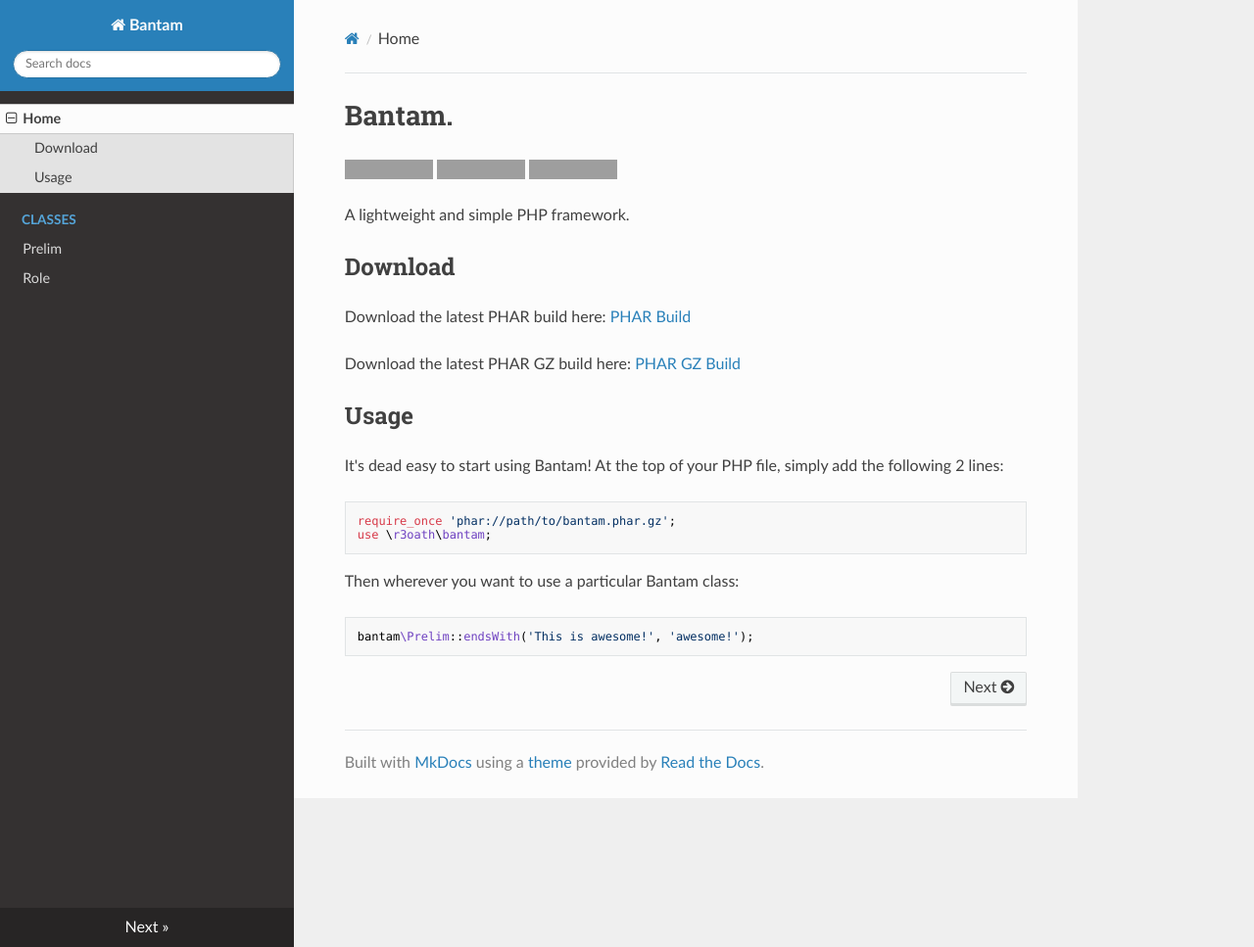
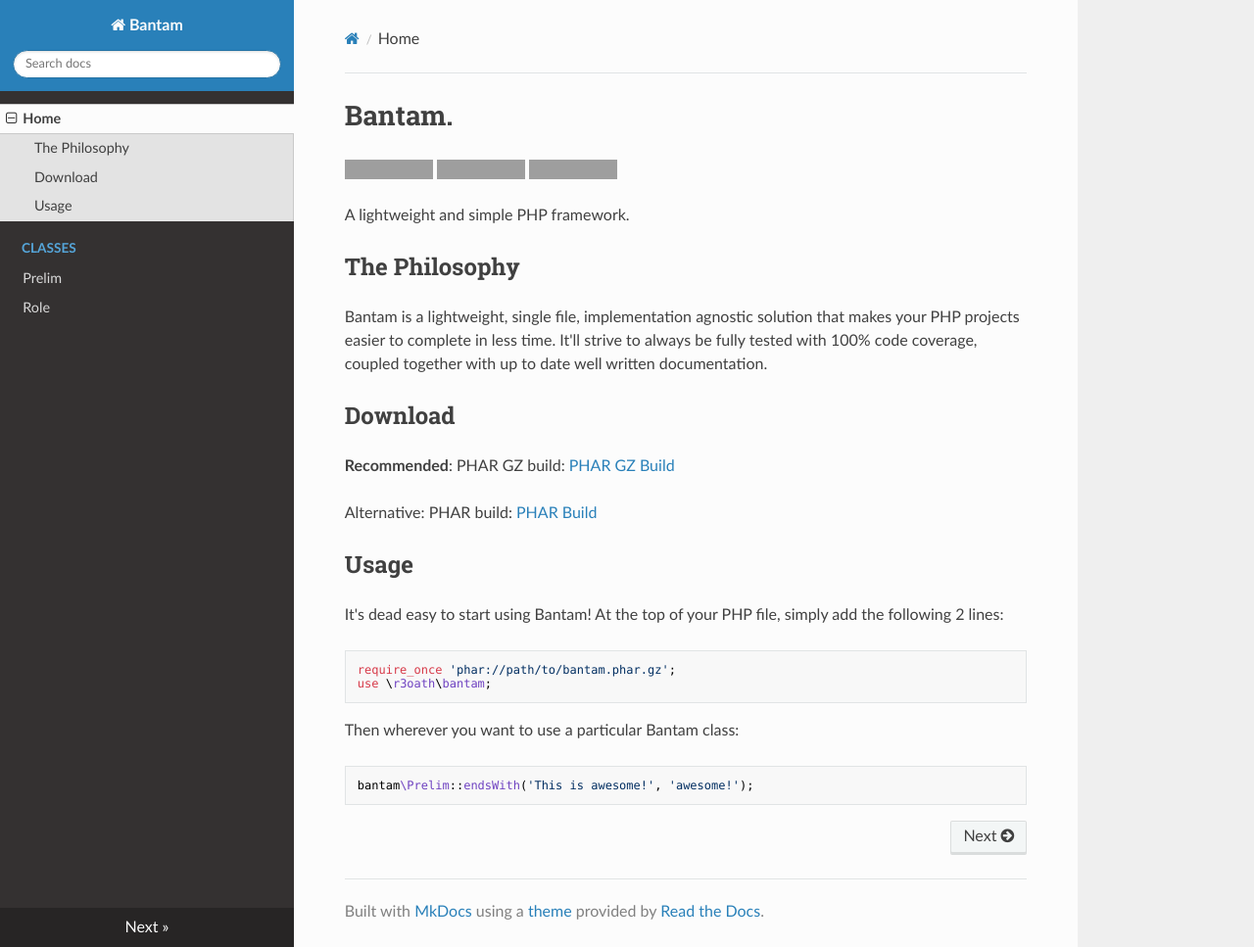
Before and after one commit to r3oath/bantam, an MkDocs documentation site: the page built from docs/index.md, in a window 1280 px wide and 967 px high. Shown: the whole window at 98% size. Built offline with MkDocs 1.6.1, drawn with Linux system fonts in a browser that asks for light colours; nearby versions of some CDN libraries; old or Windows-style settings are respelled for this version of MkDocs; grey boxes are pictures that could not be loaded.

```diff
--- a/docs/index.md
+++ b/docs/index.md
@@ -5,10 +5,17 @@
 
 A lightweight and simple PHP framework.
 
+## The Philosophy
+
+Bantam is a lightweight, single file, implementation agnostic solution that makes your
+PHP projects easier to complete in less time. It'll strive to always be fully tested with
+100% code coverage, coupled together with up to date well written documentation.
+
 ## Download
-Download the latest PHAR build here: [PHAR Build](https://github.com/r3oath/bantam/blob/master/build/bantam.phar?raw=true)
 
-Download the latest PHAR GZ build here: [PHAR GZ Build](https://github.com/r3oath/bantam/blob/master/build/bantam.phar.gz?raw=true)
+**Recommended**: PHAR GZ build: [PHAR GZ Build](https://github.com/r3oath/bantam/blob/master/build/bantam.phar.gz?raw=true)
+
+Alternative: PHAR build: [PHAR Build](https://github.com/r3oath/bantam/blob/master/build/bantam.phar?raw=true)
 
 ## Usage
 It's dead easy to start using Bantam! At the top of your PHP file, simply add the following 2 lines:
```
Also changed, not shown: README.md (+9 -2 lines).
